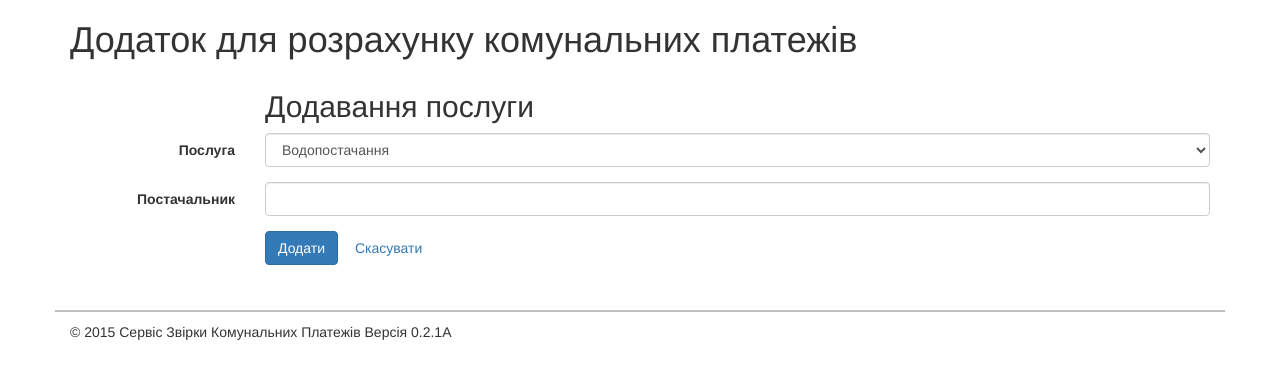
After one commit to trivvet/payments, a Django app: template rent/templates/rent/add_product.html in a window 1280 px wide. The commit adds this page. Shown: the top 379 px of the page. Run offline with Django 3.2, Linux system fonts and the light colour scheme; the template is opened without the code that fills it, so the values that code supplies are empty; some libraries are stand-ins or nearby versions.

Commit message:
v 0.2.1 add first form

```diff
--- /dev/null
+++ b/rent/templates/rent/add_product.html
@@ -0,0 +1,64 @@
+<!DOCTYPE html>
+<html lang="uk">
+<head>
+	<title>Комунальний довідник</title>
+	<meta charset="UTF-8">
+	<link rel="stylesheet" href="https://maxcdn.bootstrapcdn.com/
+			bootstrap/3.3.5/css/bootstrap.min.css">
+	<link rel="stylesheet" href="../static/main.css">
+</head>
+<body>
+	<!--Main content-->
+	<div class="container">
+		<div class="row">
+			<div class="col-sm-12">
+				<h1>Додаток для розрахунку комунальних платежів</h1>
+			</div>
+		</div>
+		<div class='row'>
+			<div class='col-sm-2'></div>
+			<div class="col-sm-10">
+				<h2>Додавання послуги</h2>
+			</div>
+		</div>
+		<div class='row'>
+			<div class='col-sm-12'>
+				<form class="form-horizontal">
+				  <div class="form-group">
+				    <label for="inputProduct" class="col-sm-2 control-label">Послуга</label>
+				    <div class="col-sm-10">
+				      <select class="form-control" id='inputProduct'>
+						<option>Водопостачання</option>
+						<option>Каналізація</option>
+						<option>Електропостачання</option>
+						<option>Газопостачання</option>
+						<option>Вивіз сміття</option>
+					  </select>
+				    </div>
+				  </div>
+				  <div class="form-group">
+				    <label for="inputProvider" class="col-sm-2 control-label">Постачальник</label>
+				    <div class="col-sm-10">
+				      <input type="text" class="form-control" id="inputProvider">
+				    </div>
+				  </div>
+				  <div class="form-group">
+				    <div class="col-sm-offset-2 col-sm-10">
+				      <button type="submit" class="btn btn-primary">Додати</button>
+				      <button type="submit" class="btn btn-link">Скасувати</button>
+				    </div>
+				  </div>
+				</form>
+			</div>
+		</div>
+		<!--Footer-->
+		<div class="row" id="footer">
+			<div class="col-sm-12">&copy; 2015 Сервіс Звірки Комунальних Платежів Версія 0.2.1А</div>
+		</div>
+	</div>
+
+	<!--JavaScript-->
+	<script src="https://code.jquery.com/jquery-2.1.4.min.js"></script>
+	<script src="https://maxcdn.bootstrapcdn.com/bootstrap/3.3.5/js/bootstrap.min.js"></script>
+</body>
+</html>
```
Also changed, not shown: payments/urls.py (+5 -4 lines), rent/templates/rent/home.html (+11 -1 lines), rent/views.py (+15 -1 lines).
